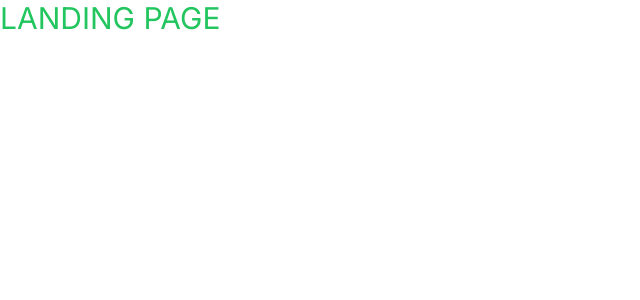
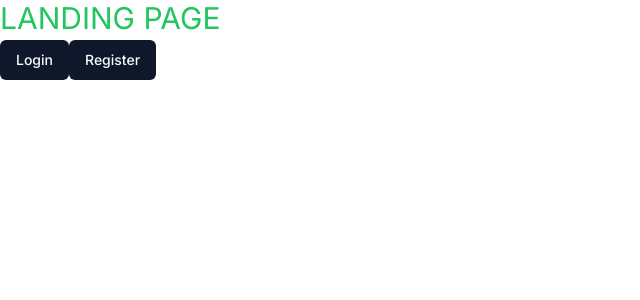
Before and after one commit to gaurimadan/ZestAI, a Next.js app: page / in a window 1280 px wide. Shown: the top 300 px of the page, without its empty margins (0-640 px from the left). Built offline with nearby package versions, Linux system fonts and the light colour scheme.

Commit message:
sidebar added

```diff
--- a/app/(dashboard)/(routes)/dashboard/page.tsx
+++ b/app/(dashboard)/(routes)/dashboard/page.tsx
@@ -1,7 +1,13 @@
+import { UserButton } from "@clerk/nextjs";
 
 
 export default function DashboardPage() {
     return (
+      <div>
      <p className="text-6xl text-red-500">hello gauri</p>
+     <UserButton afterSignOutUrl="/"/>
+     </div>
+
+
     );
   }
--- /dev/null
+++ b/app/(dashboard)/layout.tsx
@@ -0,0 +1,23 @@
+
+
+const DashboardLayout =({
+    children
+}: {
+    children:React.ReactNode;
+}) =>{
+    return (
+        <div className="h-full relative">
+            <div className="hidden h-full md:flex md:w-72 md:flex-col md:fixed md:inset-y-0 z-[80] bg-gray-500">
+            <div>
+                hello there!
+            </div>
+            </div>
+            <main className="md:pl-72">
+                {children}
+
+            </main>
+        </div>
+    )
+}
+
+export default DashboardLayout;
--- a/app/(landing)/page.tsx
+++ b/app/(landing)/page.tsx
@@ -1,7 +1,24 @@
+import { Button } from "@/components/ui/button"
+import Link from "next/link";
+
+
 const LandingPage=() => {
     return(
         <div className="text-3xl text-green-500">
             LANDING PAGE
+
+        <div>
+        <Link href="/sign-in">
+            <Button>
+                Login
+            </Button>
+        </Link>
+        <Link href="/sign-in">
+            <Button>
+                Register
+            </Button>
+        </Link>
+        </div>
         </div>
     );
 
--- /dev/null
+++ b/components/ui/button.tsx
@@ -0,0 +1,56 @@
+import * as React from "react"
+import { Slot } from "@radix-ui/react-slot"
+import { cva, type VariantProps } from "class-variance-authority"
+
+import { cn } from "@/lib/utils"
+
+const buttonVariants = cva(
+  "inline-flex items-center justify-center whitespace-nowrap rounded-md text-sm font-medium ring-offset-background transition-colors focus-visible:outline-none focus-visible:ring-2 focus-visible:ring-ring focus-visible:ring-offset-2 disabled:pointer-events-none disabled:opacity-50",
+  {
+    variants: {
+      variant: {
+        default: "bg-primary text-primary-foreground hover:bg-primary/90",
+        destructive:
+          "bg-destructive text-destructive-foreground hover:bg-destructive/90",
+        outline:
+          "border border-input bg-background hover:bg-accent hover:text-accent-foreground",
+        secondary:
+          "bg-secondary text-secondary-foreground hover:bg-secondary/80",
+        ghost: "hover:bg-accent hover:text-accent-foreground",
+        link: "text-primary underline-offset-4 hover:underline",
+      },
+      size: {
+        default: "h-10 px-4 py-2",
+        sm: "h-9 rounded-md px-3",
+        lg: "h-11 rounded-md px-8",
+        icon: "h-10 w-10",
+      },
+    },
+    defaultVariants: {
+      variant: "default",
+      size: "default",
+    },
+  }
+)
+
+export interface ButtonProps
+  extends React.ButtonHTMLAttributes<HTMLButtonElement>,
+    VariantProps<typeof buttonVariants> {
+  asChild?: boolean
+}
+
+const Button = React.forwardRef<HTMLButtonElement, ButtonProps>(
+  ({ className, variant, size, asChild = false, ...props }, ref) => {
+    const Comp = asChild ? Slot : "button"
+    return (
+      <Comp
+        className={cn(buttonVariants({ variant, size, className }))}
+        ref={ref}
+        {...props}
+      />
+    )
+  }
+)
+Button.displayName = "Button"
+
+export { Button, buttonVariants }
--- a/package.json
+++ b/package.json
@@ -10,6 +10,7 @@
   },
   "dependencies": {
     "@clerk/nextjs": "^5.1.6",
+    "@radix-ui/react-slot": "^1.1.0",
     "class-variance-authority": "^0.7.0",
     "clsx": "^2.1.1",
     "lucide-react": "^0.395.0",
```
Also changed, not shown: 1 other file (tests, documents, lock files or other folders).
